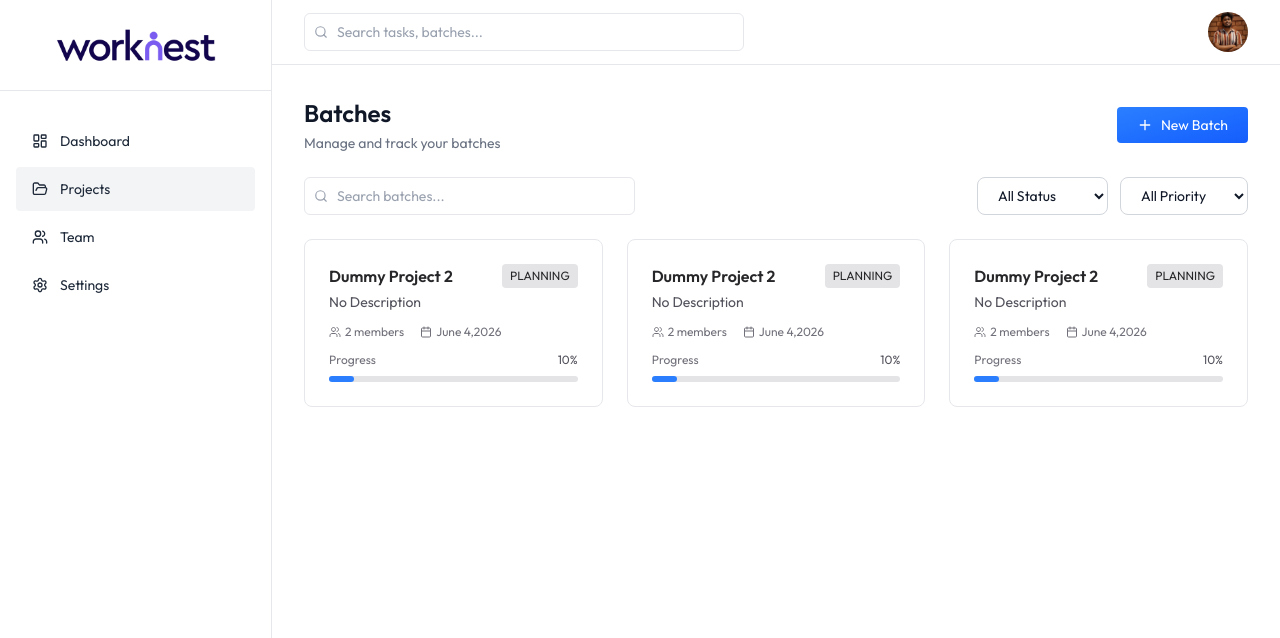
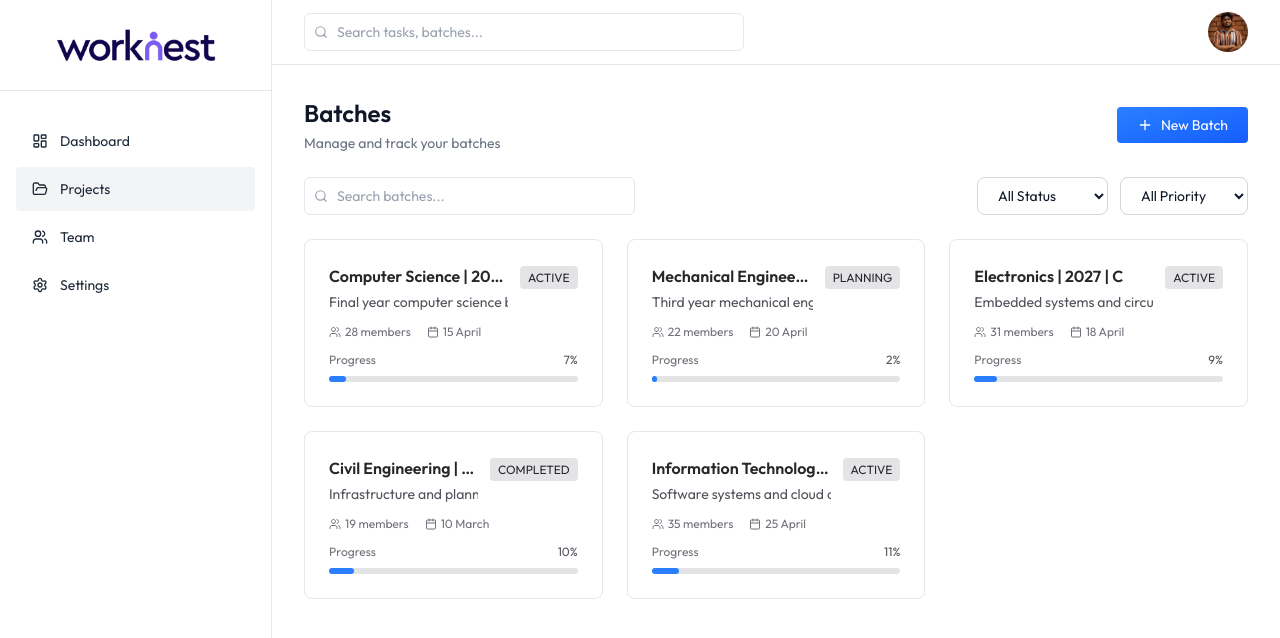
Before and after one commit to arunprakash12345/Worknest, a React (Vite) app: page /batches in a window 1280 px wide. Shown: the top 638 px of the page. Built offline with nearby package versions, Linux system fonts and the light colour scheme.

Commit message:
feat: enhance ProjectCard and SectionCard components with dynamic data; implement batch data for Batches and Dashboard pages

```diff
--- a/src/assets/components/common/ProjectCard.jsx
+++ b/src/assets/components/common/ProjectCard.jsx
@@ -2,32 +2,35 @@ import React from "react";
 import StudentsIcon from "../../utils/icons/StudentsIcon";
 import CalendarIcon from "../../utils/icons/CalenderIcon";
 
-const ProjectCard = ({ page }) => {
+const ProjectCard = ({ page, data }) => {
   const isBatchesTab = page === "Batches";
   return (
     <div className="divide-y divide-zinc-200">
       <a
         href=""
-        className={`group block p-6 hover:bg-zinc-50 transition-colors rounded-lg ${
-          isBatchesTab ? "border border-gray-200" : ""
+        className={`group block p-6 hover:bg-zinc-50 transition-colors  rounded-lg ${
+          isBatchesTab
+            ? "border border-gray-200"
+            : "border-b-1 rounded-none border-gray-200"
         }`}
       >
-        <div className="flex items-start justify-between mb-3">
-          <div className="flex-1">
+        <div className="flex items-start justify-between mb-3 gap-3">
+          <div className="flex-1 min-w-0">
             <h3
-              className={`font-semibold mb-1 text-zinc-800 ${
+              className={`font-semibold mb-1 text-zinc-800 truncate ${
                 isBatchesTab ? "group-hover:text-blue-500" : ""
               }`}
             >
-              Dummy Project 2
+              {data?.title}
             </h3>
-
-            <p className="text-sm text-zinc-600 line-clamp-2">No Description</p>
+            <p className="text-sm text-zinc-600 line-clamp-2 truncate">
+              {data?.description}
+            </p>
           </div>
 
-          <div className="flex items-center gap-2 ml-4">
-            <span className="text-xs px-2 py-1 rounded bg-zinc-200 text-zinc-800">
-              PLANNING
+          <div className="flex-shrink-0">
+            <span className="text-xs px-2 py-1 rounded bg-zinc-200 text-zinc-800 whitespace-nowrap">
+              {data?.status}
             </span>
           </div>
         </div>
@@ -35,13 +38,13 @@ const ProjectCard = ({ page }) => {
         <div className="flex items-center justify-between text-xs text-zinc-500 mb-3">
           <div className="flex items-center gap-4">
             <div className="flex items-center gap-1">
-              <StudentsIcon width="12" height="12" color="text-zinc-500" />2
-              members
+              <StudentsIcon width="12" height="12" color="text-zinc-500" />
+              {data?.totalMembers} members
             </div>
 
             <div className="flex items-center gap-1">
               <CalendarIcon width="12" height="12" color="text-zinc-500" />
-              June 4,2026
+              {data?.tasks[0]?.dueDate}
             </div>
           </div>
         </div>
@@ -49,13 +52,13 @@ const ProjectCard = ({ page }) => {
         <div className="space-y-2">
           <div className="flex items-center justify-between text-xs">
             <span className="text-zinc-500">Progress</span>
-            <span className="text-zinc-600">10%</span>
+            <span className="text-zinc-600">{data?.completedTasks}%</span>
           </div>
 
           <div className="w-full bg-zinc-200 rounded h-1.5">
             <div
               className="h-1.5 bg-blue-500 rounded"
-              style={{ width: "10%" }}
+              style={{ width: `${data?.completedTasks}%` }}
             ></div>
           </div>
         </div>
--- a/src/assets/components/common/SectionCard.jsx
+++ b/src/assets/components/common/SectionCard.jsx
@@ -1,17 +1,33 @@
-import React from 'react'
-import ProjectCard from './ProjectCard'
-import RecentActivity from './RecentActivity'
-const SectionCard = ({type}) => {
+import React from "react";
+import ProjectCard from "./ProjectCard";
+import RecentActivity from "./RecentActivity";
+import batchData from "../../data/batchData";
+
+const SectionCard = ({ type }) => {
   return (
-    <div className='bg-white  border border-zinc-200  hover:border-zinc-300 transition-all duration-200 rounded-lg overflow-hidden'>
-      <div className='border-b border-zinc-200 p-4 flex items-center justify-between'>
-        <h2 className='text-md text-zinc-800'>{type}</h2>
-        <a href="" className='text-sm text-zinc-600 hover:text-zinc-700 flex items-center'>{type==="Project Overview"?"View all":""}</a>
+    <div className="bg-white border border-zinc-200 hover:border-zinc-300 transition-all duration-200 rounded-lg overflow-hidden">
+      <div className="border-b border-zinc-200 p-4 flex items-center justify-between">
+        <h2 className="text-md text-zinc-800">{type}</h2>
+
+        <a
+          href=""
+          className="text-sm text-zinc-600 hover:text-zinc-700 flex items-center"
+        >
+          {type === "Project Overview" ? "View all" : ""}
+        </a>
       </div>
-      <div className='p-0'>
-        {type==="Project Overview"?<ProjectCard/>:<RecentActivity/>}
+
+      <div className="p-0">
+        {type === "Project Overview" ? (
+          batchData.map((data) => (
+            <ProjectCard key={data.id} page="" data={data} />
+          ))
+        ) : (
+          <RecentActivity />
+        )}
       </div>
     </div>
-  )
-}
+  );
+};
+
 export default SectionCard;
--- /dev/null
+++ b/src/assets/data/batchData.jsx
@@ -0,0 +1,181 @@
+import ProfileImage from "../utils/images/profile.jpeg";
+
+const batchData = [
+  {
+    id: 1,
+    title: "Computer Science | 2026 | A",
+    description: "Final year computer science batch",
+    status: "ACTIVE",
+    totalTasks: 12,
+    completedTasks: 7,
+    inProgressTasks: 3,
+    totalMembers: 28,
+
+    tasks: [
+      {
+        id: 1,
+        title: "Build Student Dashboard UI",
+        type: "TASK",
+        priority: "HIGH",
+        status: "IN PROGRESS",
+        assignee: {
+          name: "Arun Prakash G",
+          image: ProfileImage,
+        },
+        dueDate: "15 April",
+      },
+    ],
+
+    members: [
+      {
+        id: 1,
+        name: "Arun Prakash G",
+        email: "arun@example.com",
+        role: "ADMIN",
+        image: ProfileImage,
+      },
+    ],
+  },
+  {
+    id: 2,
+    title: "Mechanical Engineering | 2025 | B",
+    description: "Third year mechanical engineering batch",
+    status: "PLANNING",
+    totalTasks: 8,
+    completedTasks: 2,
+    inProgressTasks: 4,
+    totalMembers: 22,
+
+    tasks: [
+      {
+        id: 1,
+        title: "Prepare CAD Model Submission",
+        type: "TASK",
+        priority: "MEDIUM",
+        status: "TO DO",
+        assignee: {
+          name: "Rahul Kumar",
+          image: ProfileImage,
+        },
+        dueDate: "20 April",
+      },
+    ],
+
+    members: [
+      {
+        id: 1,
+        name: "Rahul Kumar",
+        email: "rahul@example.com",
+        role: "MENTOR",
+        image: ProfileImage,
+      },
+    ],
+  },
+  {
+    id: 3,
+    title: "Electronics | 2027 | C",
+    description: "Embedded systems and circuit design batch",
+    status: "ACTIVE",
+    totalTasks: 15,
+    completedTasks: 9,
+    inProgressTasks: 4,
+    totalMembers: 31,
+
+    tasks: [
+      {
+        id: 1,
+        title: "IoT Sensor Integration",
+        type: "TASK",
+        priority: "HIGH",
+        status: "IN PROGRESS",
+        assignee: {
+          name: "Priya Sharma",
+          image: ProfileImage,
+        },
+        dueDate: "18 April",
+      },
+    ],
+
+    members: [
+      {
+        id: 1,
+        name: "Priya Sharma",
+        email: "priya@example.com",
+        role: "ADMIN",
+        image: ProfileImage,
+      },
+    ],
+  },
+  {
+    id: 4,
+    title: "Civil Engineering | 2026 | D",
+    description: "Infrastructure and planning batch",
+    status: "COMPLETED",
+    totalTasks: 10,
+    completedTasks: 10,
+    inProgressTasks: 0,
+    totalMembers: 19,
+
+    tasks: [
+      {
+        id: 1,
+        title: "Bridge Design Submission",
+        type: "TASK",
+        priority: "LOW",
+        status: "COMPLETED",
+        assignee: {
+          name: "Vikram Singh",
+          image: ProfileImage,
+        },
+        dueDate: "10 March",
+      },
+    ],
+
+    members: [
+      {
+        id: 1,
+        name: "Vikram Singh",
+        email: "vikram@example.com",
+        role: "MENTOR",
+        image: ProfileImage,
+      },
+    ],
+  },
+  {
+    id: 5,
+    title: "Information Technology | 2025 | E",
+    description: "Software systems and cloud computing batch",
+    status: "ACTIVE",
+    totalTasks: 20,
+    completedTasks: 11,
+    inProgressTasks: 6,
+    totalMembers: 35,
+
+    tasks: [
+      {
+        id: 1,
+        title: "Deploy MERN Application",
+        type: "TASK",
+        priority: "HIGH",
+        status: "TO DO",
+        assignee: {
+          name: "Sneha Reddy",
+          image: ProfileImage,
+        },
+        dueDate: "25 April",
+      },
+    ],
+
+    members: [
+      {
+        id: 1,
+        name: "Sneha Reddy",
+        email: "sneha@example.com",
+        role: "ADMIN",
+        image: ProfileImage,
+      },
+    ],
+  },
+];
+
+export default batchData;
--- a/src/assets/pages/Batches.jsx
+++ b/src/assets/pages/Batches.jsx
@@ -3,6 +3,7 @@ import HeroSection from "../components/common/HeroSection";
 import SearchInput from "../components/common/SearchInput";
 import Dropdown from "../components/common/Dropdown";
 import ProjectCard from "../components/common/ProjectCard";
+import batchData from "../data/batchData";
 const Batches = () => {
   return (
     <div className="space-y-6 max-w-6xl mx-auto">
@@ -15,15 +16,22 @@ const Batches = () => {
         <div className="w-full">
           <SearchInput placeholder="Search batches..." />
         </div>
-    <Dropdown name="Status" id="status" values={["All Status","Active","Planning","Completed"]} />
-    <Dropdown name="Priority" id="Priority" values={["All Priority","High","Medium","Low"]} />
-
+        <Dropdown
+          name="Status"
+          id="status"
+          values={["All Status", "Active", "Planning", "Completed"]}
+        />
+        <Dropdown
+          name="Priority"
+          id="Priority"
+          values={["All Priority", "High", "Medium", "Low"]}
+        />
       </div>
       <div className="grid grid-cols-1 md:grid-cols-2 xl:grid-cols-3 gap-6">
-  <ProjectCard page="Batches" />
-  <ProjectCard page="Batches" />
-  <ProjectCard page="Batches" />
-</div>
+        {batchData.map((data) => (
+          <ProjectCard key={data.id} page="Batches" data={data} />
+        ))}
+      </div>
     </div>
   );
 };
--- a/src/assets/pages/Dashboard.jsx
+++ b/src/assets/pages/Dashboard.jsx
@@ -6,6 +6,7 @@ import overdue from "../utils/images/overdueGray.svg";
 import inprogress from "../utils/images/inprogressGray.svg";
 import SectionCard from "../components/common/SectionCard";
 import dashboardKPIData from "../data/dashboardKPIData";
+
 const Dashboard = () => {
   return (
     <>
```
